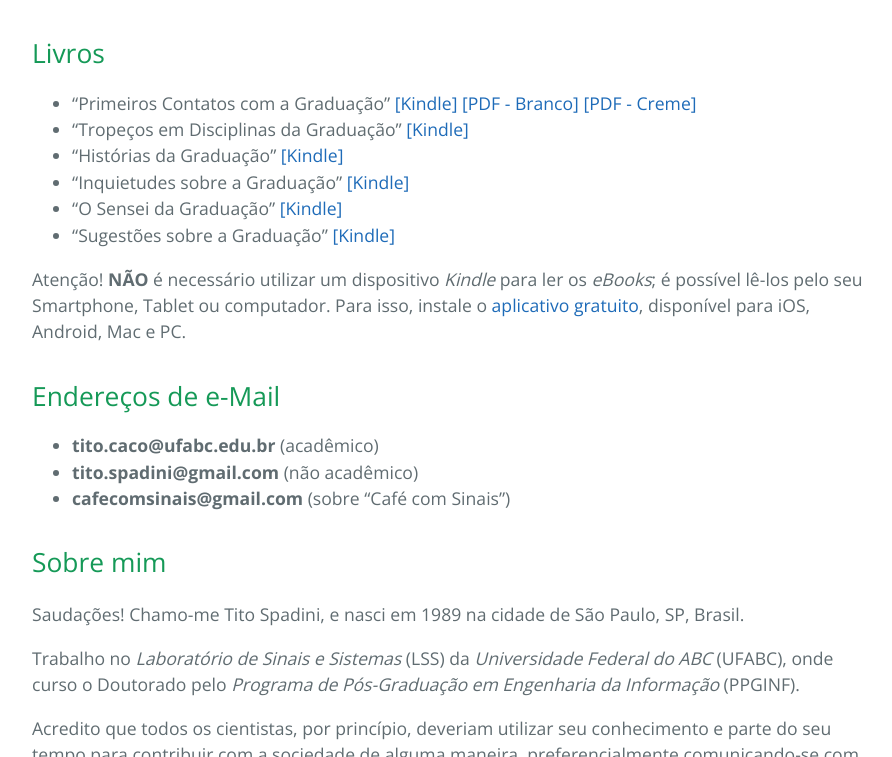
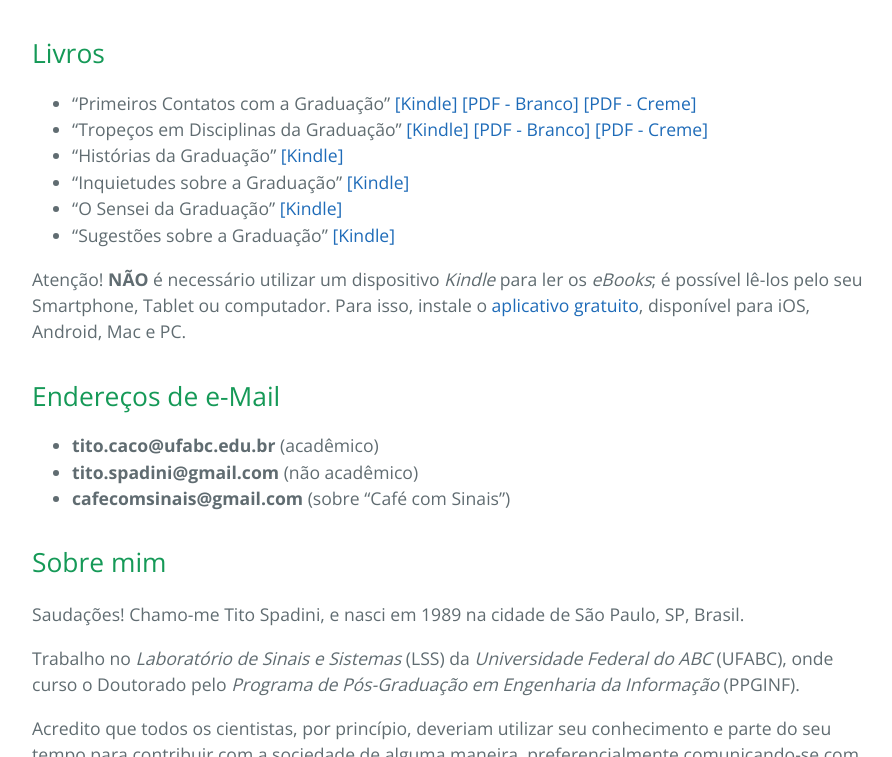
Before and after one commit to tito-spadini/titocaco.github.io, a Jekyll site: the page built from index.md, in a window 1280 px wide and 900 px high, scrolled down 476 px, cut to the strip 143-900 px from the top of the window. Shown: the whole strip, without its empty margins (192-1084 px from the left). Built offline with Jekyll 4.4.1, drawn with Linux system fonts in a browser that asks for light colours; part of the change alters nothing that is shown.

Commit message:
Adding links to Book 2 (PDF version)

```diff
--- a/index.md
+++ b/index.md
@@ -7,7 +7,7 @@ layout: default
 ## Livros
 
 * "Primeiros Contatos com a Graduação" [[Kindle]](https://www.amazon.com.br/dp/B095W1Y6NW/) [[PDF - Branco]](https://github.com/titocaco/livros-colecao-graduacao/raw/main/Livro%201%20-%20Primeiros%20Contatos%20com%20a%20Gradua%C3%A7%C3%A3o%20(Tito%20Spadini)/Tito%20Spadini%20-%201%20-%20Primeiros%20Contatos%20com%20a%20Gradua%C3%A7%C3%A3o.pdf) [[PDF - Creme]](https://github.com/titocaco/livros-colecao-graduacao/raw/main/Livro%201%20-%20Primeiros%20Contatos%20com%20a%20Gradua%C3%A7%C3%A3o%20(Tito%20Spadini)/Tito%20Spadini%20-%201%20-%20Primeiros%20Contatos%20com%20a%20Gradua%C3%A7%C3%A3o%20-%20Fundo%20Creme.pdf)
-* "Tropeços em Disciplinas da Graduação" [[Kindle]](https://www.amazon.com.br/dp/B096F31X9G)
+* "Tropeços em Disciplinas da Graduação" [[Kindle]](https://www.amazon.com.br/dp/B096F31X9G) [[PDF - Branco]](https://github.com/titocaco/livros-colecao-graduacao/raw/main/Livro%202%20-%20Trope%C3%A7os%20em%20Disciplinas%20da%20Gradua%C3%A7%C3%A3o%20(Tito%20Spadini)/Tito%20Spadini%20-%202%20-%20Trope%C3%A7os%20em%20Disciplinas%20da%20Gradua%C3%A7%C3%A3o.pdf) [[PDF - Creme]](https://github.com/titocaco/livros-colecao-graduacao/raw/main/Livro%202%20-%20Trope%C3%A7os%20em%20Disciplinas%20da%20Gradua%C3%A7%C3%A3o%20(Tito%20Spadini)/Tito%20Spadini%20-%202%20-%20Trope%C3%A7os%20em%20Disciplinas%20da%20Gradua%C3%A7%C3%A3o%20-%20Fundo%20Creme.pdf)
 * "Histórias da Graduação" [[Kindle]](https://www.amazon.com.br/dp/B09B2TP6P3)
 * "Inquietudes sobre a Graduação" [[Kindle]](https://www.amazon.com.br/dp/B09H7Q8LSH)
 * "O Sensei da Graduação" [[Kindle]](https://www.amazon.com.br/dp/B09K5VWWT6)
```
